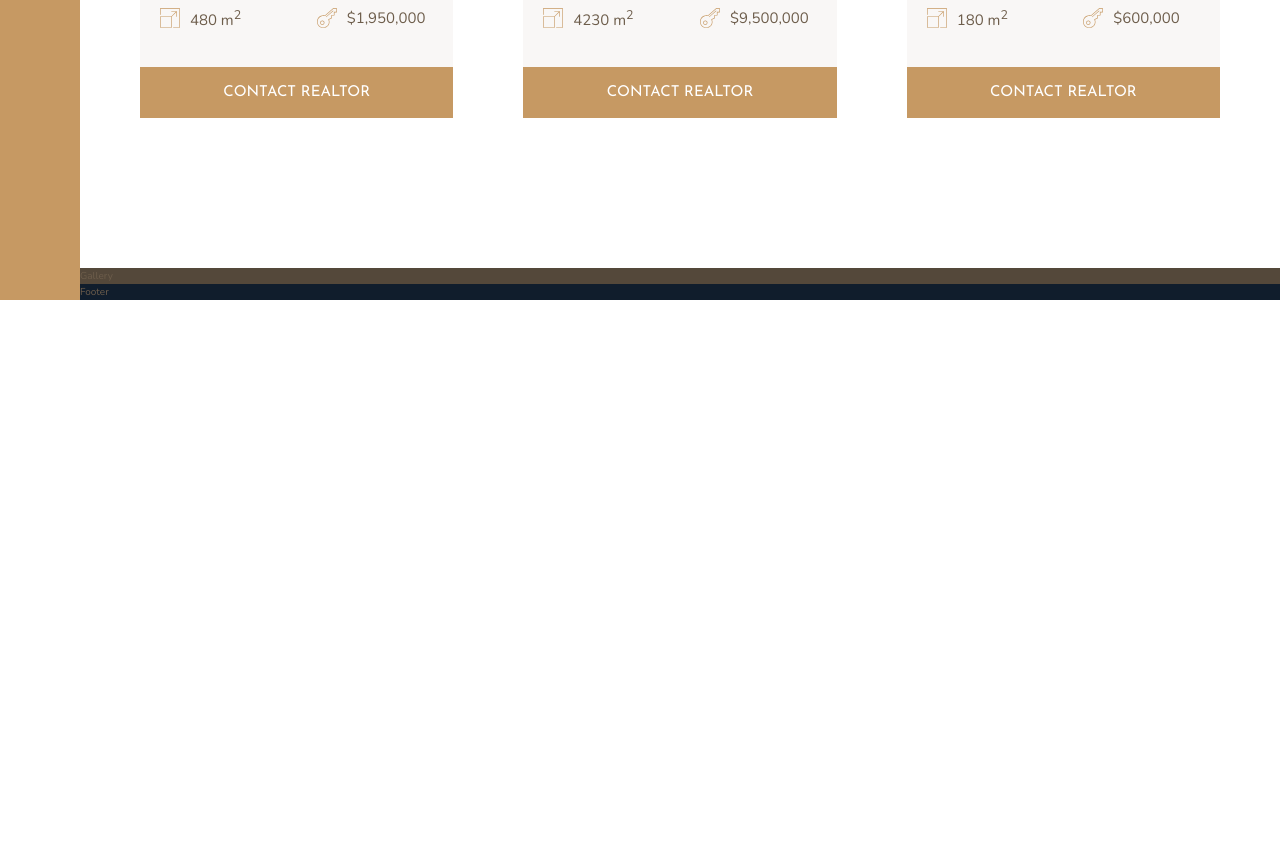
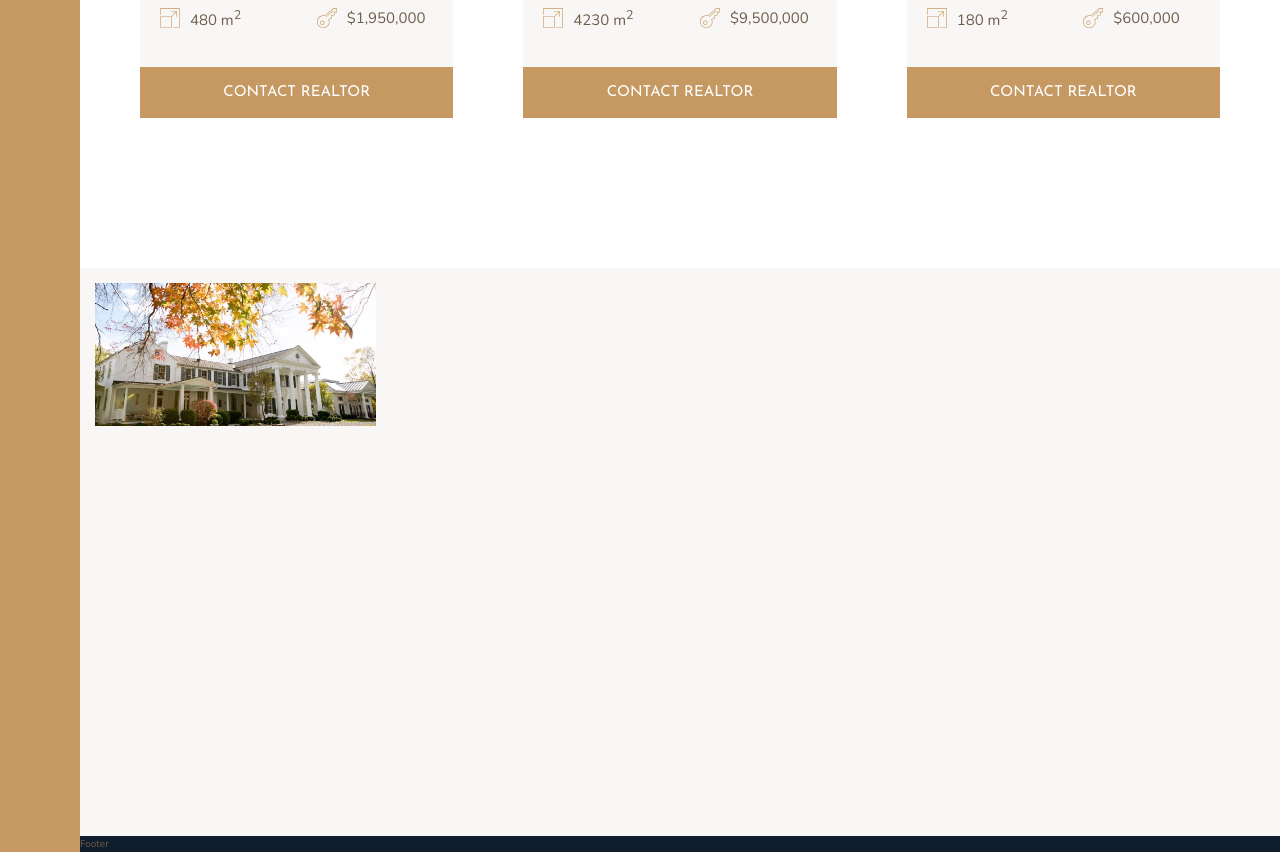
Before and after one commit to 1kevinson/CSS-and-SCSS-DESIGNS, a plain HTML site: page Nexter/code/index.html in a window 1280 px wide. Shown: the part 2835-3687 px from the top of the page. Before the commit the page ends 3135 px from the top, so only its background shows below. Drawn offline with nearby package versions, Linux system fonts and the light colour scheme.

Commit message:
Building the Gallery part 1

```diff
--- a/Nexter/code/index.html
+++ b/Nexter/code/index.html
@@ -306,7 +306,10 @@
     </section>
 
     <section class="gallery">
-        Gallery
+        <figure class="gallery__item gallery__item--1">
+            <img src="img/gal-1.jpeg" alt="Gallery image 1" class="gallery__img">
+        </figure>
+
     </section>
 
     <footer class="footer">
--- a/Nexter/code/sass/_gallery.scss
+++ b/Nexter/code/sass/_gallery.scss
@@ -1,4 +1,28 @@
 .gallery {
-   background-color: $color-grey-dark-1;
+   background-color: $color-grey-light-1;
    grid-column: full-start / full-end;
+
+   display: grid;
+   grid-template-columns: repeat(8, 1fr);
+   grid-template-rows: repeat(7, 5vw);
+   grid-gap: 1.5rem;
+   padding: 1.5rem;
+
+   &__item {
+      &--1 {
+         grid-row: 1 / 3;
+         grid-column: 1 / 3;
+      }
+   }
+
+   &__img {
+      width: 100%;
+      height: 100%;
+      object-fit: cover;
+      display: block;
+   }
+
+   & > * {
+      width: 100%;
+   }
 }
```
Also changed, not shown: Nexter/code/css/style.css.
